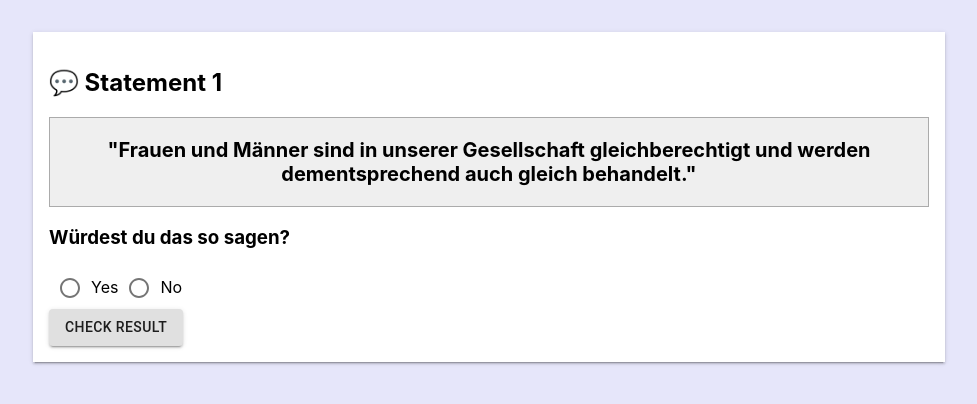
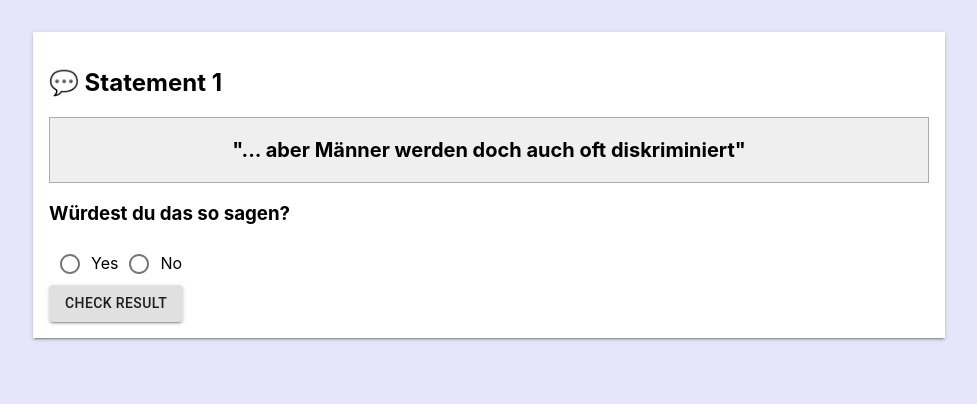
Before and after one commit to NovatecConsulting/hack21-language-is-a-powerful-tool, a React (Create React App) app: page /quiz in a window 1280 px wide. Shown: the top 404 px of the page, without its empty margins (151-1128 px from the left). Built offline with nearby package versions, Linux system fonts and the light colour scheme.

Commit message:
improve questions

```diff
--- a/src/data/questions.ts
+++ b/src/data/questions.ts
@@ -17,10 +17,10 @@ export const getQuestionsStraight = (): Question[] => [
   },
   {
     topic : "Würdest du das so sagen?",
-    level : "easy",
-    question : "... aber Männer werden doch auch diskriminiert",
+    level : "medium",
+    question : "... aber Männer werden doch auch oft diskriminiert",
     answer : "no",
-    explanation : "Diese Aussage folgt meist einer Problematik die z.B. Frauen betrifft (z.B. \"wir brauchen eine Frauenquote\") man relativiert dadurch aber das eigentlich Problem bzw. versucht vom eigentlichen Problem abzulenken. DAX notierte Unternehmen sind so groß, dass es quasi unmöglich ist, dass es keine qualifizierten Frauen gibt, die eine Führungsrolle im Vorstand übernehmen können (und das ist meist die Ausrede der Unternehmen warum es kaum Frauen im Vorstand/Management gibt) Mit der Quote kann man diese Unternehmen in die Pflicht nehmen, genauer hinzusehen. Sei es durch Ausbildungsprogramme (Female-Executive-Programs) oder ähnliches."
+    explanation : "Diese Aussage folgt meist einer Problematik die z.B. Frauen betrifft (z.B. \"wir brauchen eine Frauenquote\") man relativiert dadurch aber das eigentliche Problem bzw. versucht vom eigentlichen Problem abzulenken.\n\nDAX notierte Unternehmen sind so groß, dass es quasi unmöglich ist, dass es keine qualifizierten Frauen gibt, die eine Führungsrolle im Vorstand übernehmen können (und das ist meist die Ausrede der Unternehmen warum es kaum Frauen im Vorstand/Management gibt) Mit der Quote kann man diese Unternehmen in die Pflicht nehmen, genauer hinzusehen. Sei es durch Ausbildungsprogramme (Female-Executive-Programs) oder ähnliches."
   },
   {
     topic : "Würdest du das so sagen?",
@@ -46,29 +46,26 @@ export const getQuestionsStraight = (): Question[] => [
   {
     topic : "Würdest du das so sagen?",
     level : "easy",
-    question : "(zu Kollegin nach ihrem Vortrag) Ich fand deinen Vortrag wirklich super",
+    question : "(zu Kollegin nach ihrer Präsentation) Ich fand deinen Vortrag wirklich super",
     answer : "yes",
     explanation : "Niemand hat etwas gegen ein Lob oder ein paar nette Worte, wenn es ehrlich gemeint ist. Egal ob es von einem Mann oder einer Frau kommt."
   },
   {
     topic : "Würdest du das so sagen?",
-    level : "easy",
+    level : "medium",
     question : "Sprache zu gendern ist ein wichtiger Schritt in Richtung der Gleichstellung von Mann und Frau",
     answer : "yes",
     explanation : "Die ständige Nutzung des generischen Maskulins zeichnet (wenn auch unterbewusst) ein gewisses Bild in unseren Köpfen. So wird z.B. \"der Arzt\" automatisch als Mann interpretiert, auch wenn damit eine Frau gemeint sein könnte. Um diese Ausgrenzung anderer Geschlechter zu vermeiden, sollte man auf alternative, inkludierende Ausdrucksweisen ausweichen."
   }
 ]
 
-export const getQuestions = (): Question[] => shuffleArray(getQuestionsStraight());
+export const getQuestions = (): Question[] => shuffleArray(shuffleArray(getQuestionsStraight()));
 
 function shuffleArray(array: Question[]) {
   let curId = array.length;
-  // There remain elements to shuffle
   while (0 !== curId) {
-    // Pick a remaining element
     let randId = Math.floor(Math.random() * curId);
     curId -= 1;
-    // Swap it with the current element.
     let tmp = array[curId];
     array[curId] = array[randId];
     array[randId] = tmp;
```
